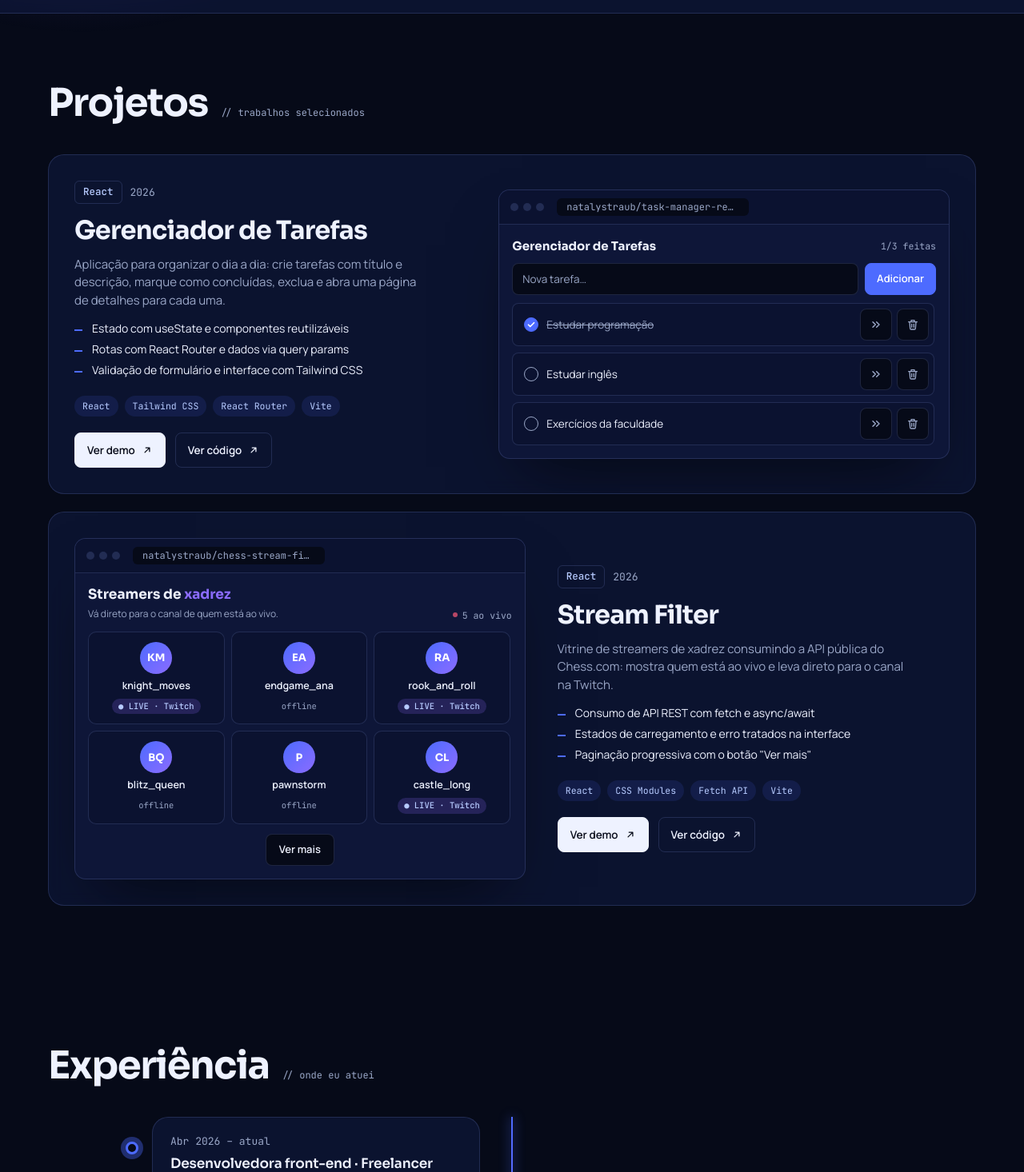
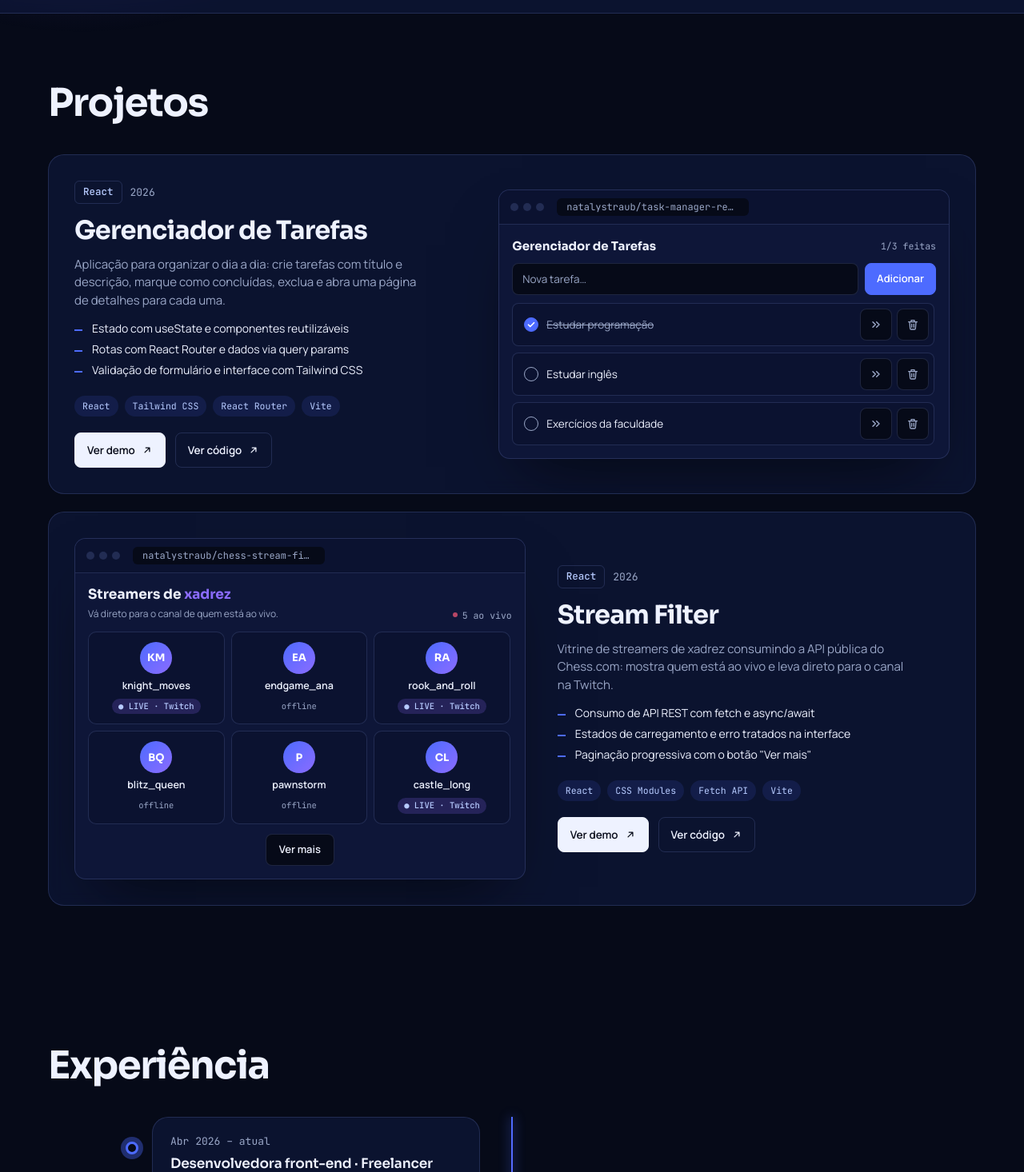
Before and after one commit to natalystraub/portfolio, a React app: page / in a window 1280 px wide. Shown: the part 704-2170 px from the top of the page at 80% size. Built offline with nearby package versions, Linux system fonts and the light colour scheme; the HTML template or start-up script is replaced by a standard one.

Commit message:
remove: remove text in title sections

```diff
--- a/src/components/About/About.tsx
+++ b/src/components/About/About.tsx
@@ -14,9 +14,6 @@ export function About() {
           <h2 className="m-0 font-(family-name:--font-display) text-[clamp(28px,4vw,48px)] leading-none font-bold tracking-[-0.03em] text-(--ink)">
             {isPt ? 'Sobre' : 'About'}
           </h2>
-          <small className="font-(family-name:--font-mono) text-xs text-(--muted)">
-            {isPt ? '// quem sou' : '// who I am'}
-          </small>
         </div>
         <div className="grid grid-cols-1 items-start gap-[30px] lg:grid-cols-[minmax(0,320px)_minmax(0,1fr)] lg:gap-12">
           <IdentityCard
--- a/src/components/Education/Education.tsx
+++ b/src/components/Education/Education.tsx
@@ -12,9 +12,6 @@ export function Education() {
           <h2 className="m-0 font-(family-name:--font-display) text-[clamp(28px,4vw,48px)] leading-none font-bold tracking-[-0.03em] text-(--ink)">
             {lang === 'pt' ? 'Educação' : 'Education'}
           </h2>
-          <small className="font-(family-name:--font-mono) text-xs text-(--muted)">
-            {lang === 'pt' ? '// formação e idiomas' : '// studies and languages'}
-          </small>
         </div>
         <div className="grid grid-cols-1 gap-4 lg:grid-cols-2">
           {EDUCATION.map((entry) => (
--- a/src/components/Experience/Experience.tsx
+++ b/src/components/Experience/Experience.tsx
@@ -14,9 +14,6 @@ export function Experience() {
           <h2 className="m-0 font-(family-name:--font-display) text-[clamp(28px,4vw,48px)] leading-none font-bold tracking-[-0.03em] text-(--ink)">
             {lang === 'pt' ? 'Experiência' : 'Experience'}
           </h2>
-          <small className="font-(family-name:--font-mono) text-xs text-(--muted)">
-            {lang === 'pt' ? '// onde eu atuei' : "// where I've worked"}
-          </small>
         </div>
         <div ref={wrapRef} className="relative mx-auto max-w-[900px]">
           <div className="absolute top-0 bottom-0 left-[14px] w-0.5 bg-(--line) lg:left-1/2 lg:-translate-x-1/2" />
--- a/src/components/Projects/Projects.tsx
+++ b/src/components/Projects/Projects.tsx
@@ -12,9 +12,6 @@ export function Projects() {
           <h2 className="m-0 font-(family-name:--font-display) text-[clamp(28px,4vw,48px)] leading-none font-bold tracking-[-0.03em] text-(--ink)">
             {lang === 'pt' ? 'Projetos' : 'Projects'}
           </h2>
-          <small className="font-(family-name:--font-mono) text-xs text-(--muted)">
-            {lang === 'pt' ? '// trabalhos selecionados' : '// selected work'}
-          </small>
         </div>
         <div className="flex flex-col gap-[22px]">
           {PROJECTS.map((project) => (
--- a/src/components/TechStack/TechStack.tsx
+++ b/src/components/TechStack/TechStack.tsx
@@ -12,9 +12,6 @@ export function TechStack() {
           <h2 className="m-0 font-(family-name:--font-display) text-[clamp(28px,4vw,48px)] leading-none font-bold tracking-[-0.03em] text-(--ink)">
             {lang === 'pt' ? 'Tecnologias' : 'Stack'}
           </h2>
-          <small className="font-(family-name:--font-mono) text-xs text-(--muted)">
-            {lang === 'pt' ? '// o que eu uso' : '// what I use'}
-          </small>
         </div>
         <div className="grid grid-cols-2 gap-4 lg:grid-cols-4">
           {TECH_STACK.map((tile) => (
```
